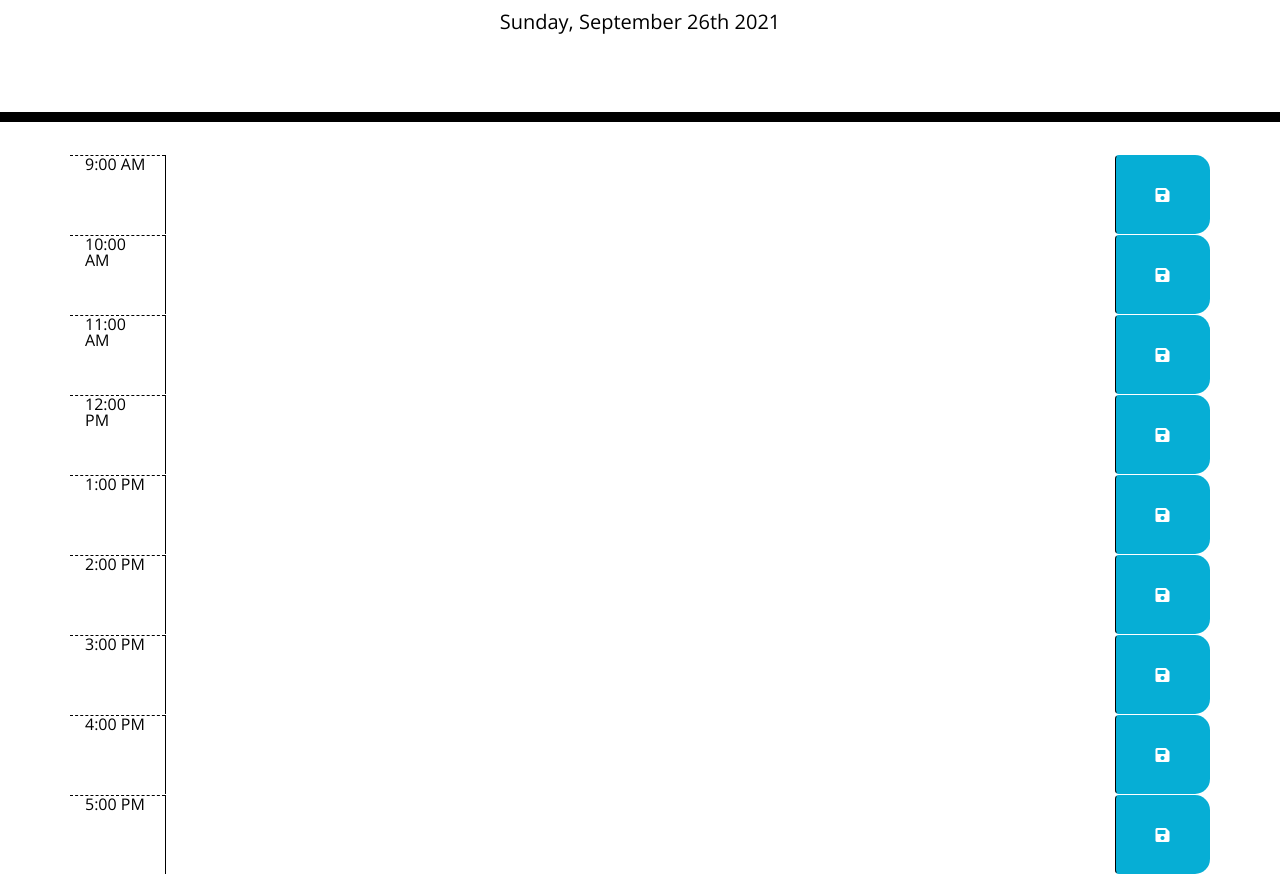
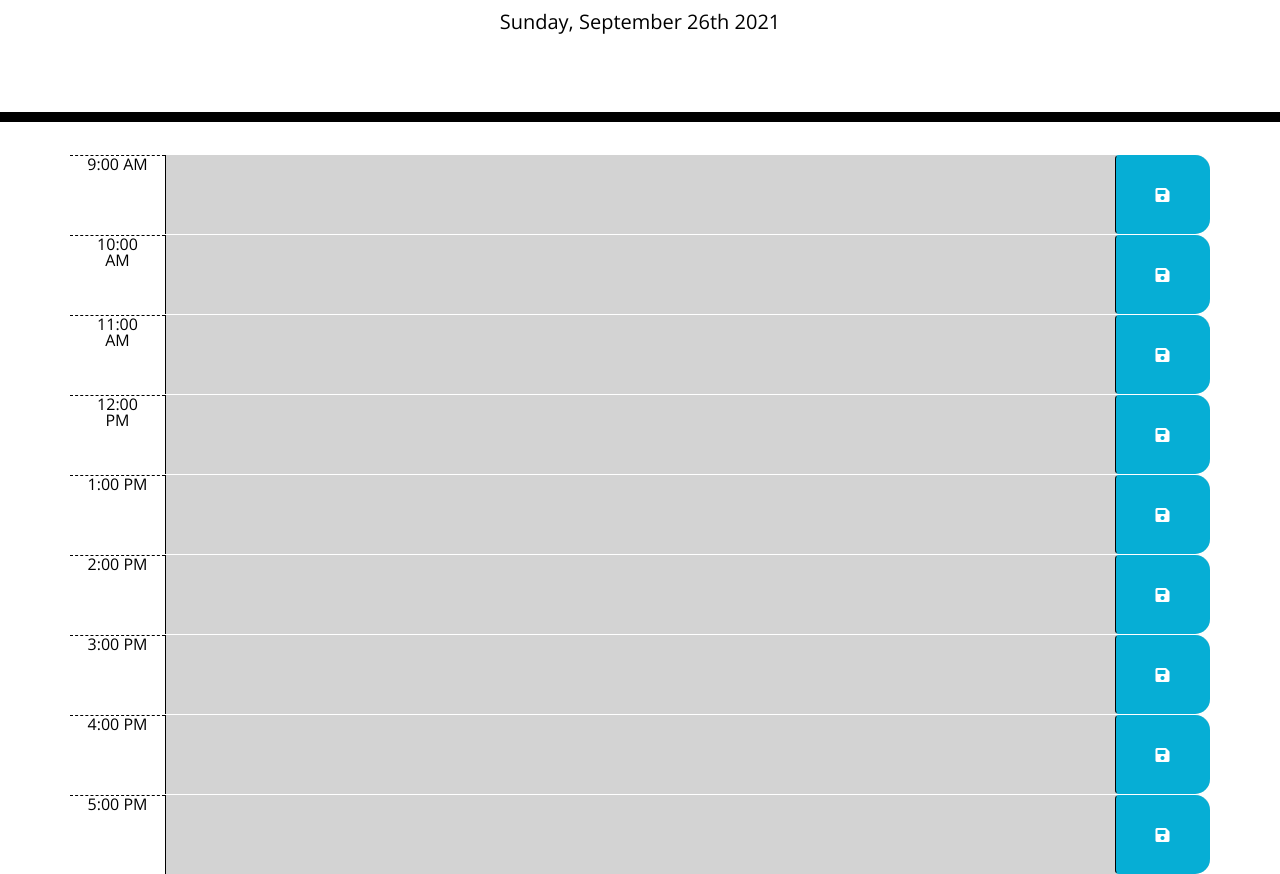
Before and after one commit to aabare/scheduler, a plain HTML site: page index.html in a window 1280 px wide. Shown: the part 182-1056 px from the top of the page. Drawn offline with nearby package versions, Linux system fonts and the light colour scheme.

Commit message:
JS is working now

```diff
--- a/assets/js/script.js
+++ b/assets/js/script.js
@@ -3,16 +3,16 @@ $(document).ready(function () {
     $("#currentDay").text(moment().format("dddd, MMMM Do YYYY"));
 
     function Time() {
-      var present = moment().hours();
+      var presentTime = moment().hours();
 
       $(".time-block").each(function () {
         var timeBlock = parseInt($(this).attr("id").split("-")[1]);
 
 
-        if (timeBlock < present) {
+        if (timeBlock < presentTime) {
           $(this).addClass("past");
         }
-        else if (timeSlot === present) {
+        else if (timeBlock === presentTime) {
           $(this).removeClass("past");
           $(this).addClass("present");
         }
--- a/index.html
+++ b/index.html
@@ -32,63 +32,63 @@
       <!-- Timeblocks go here -->
 
       <!--9am-->
-    <div class="row time-slot" id="hour-9">
+    <div class="row time-block" id="hour-9">
       <div class="col-md-1 hour">9:00 AM</div>
       <textarea class="col-md-10 description"></textarea>
       <button class="btn saveBtn col-md-1"><i class="fa fa-save"></i></button>
     </div>
 
     <!--10am-->
-    <div class="row time-slot" id="hour-10">
+    <div class="row time-block" id="hour-10">
       <div class="col-md-1 hour">10:00 AM</div>
       <textarea class="col-md-10 description"></textarea>
       <button class="btn saveBtn col-md-1"><i class="fa fa-save"></i></button>
     </div>
 
     <!--11am-->
-    <div class="row time-slot" id="hour-11">
+    <div class="row time-block" id="hour-11">
       <div class="col-md-1 hour">11:00 AM</div>
       <textarea class="col-md-10 description"></textarea>
       <button class="btn saveBtn col-md-1"><i class="fa fa-save"></i></button>
     </div>
 
     <!--12pm-->
-    <div class="row time-slot" id="hour-12">
+    <div class="row time-block" id="hour-12">
       <div class="col-md-1 hour">12:00 PM</div>
       <textarea class="col-md-10 description"></textarea>
       <button class="btn saveBtn col-md-1"><i class="fa fa-save"></i></button>
     </div>
 
     <!--1pm-->
-    <div class="row time-slot" id="hour-13">
+    <div class="row time-block" id="hour-13">
       <div class="col-md-1 hour">1:00 PM</div>
       <textarea class="col-md-10 description"></textarea>
       <button class="btn saveBtn col-md-1"><i class="fa fa-save"></i></button>
     </div>
 
     <!--2pm-->
-    <div class="row time-slot" id="hour-14">
+    <div class="row time-block" id="hour-14">
       <div class="col-md-1 hour">2:00 PM</div>
       <textarea class="col-md-10 description"></textarea>
       <button class="btn saveBtn col-md-1"><i class="fa fa-save"></i></button>
     </div>
 
     <!--3pm-->
-    <div class="row time-slot" id="hour-15">
+    <div class="row time-block" id="hour-15">
       <div class="col-md-1 hour">3:00 PM</div>
       <textarea class="col-md-10 description"></textarea>
       <button class="btn saveBtn col-md-1"><i class="fa fa-save"></i></button>
     </div>
 
     <!--4pm-->
-    <div class="row time-slot" id="hour-16">
+    <div class="row time-block" id="hour-16">
       <div class="col-md-1 hour">4:00 PM</div>
       <textarea class="col-md-10 description"></textarea>
       <button class="btn saveBtn col-md-1"><i class="fa fa-save"></i></button>
     </div>
 
     <!--5pm-->
-    <div class="row time-slot" id="hour-17">
+    <div class="row time-block" id="hour-17">
       <div class="col-md-1 hour">5:00 PM</div>
       <textarea class="col-md-10 description"></textarea>
       <button class="btn saveBtn col-md-1"><i class="fa fa-save"></i></button>
```
